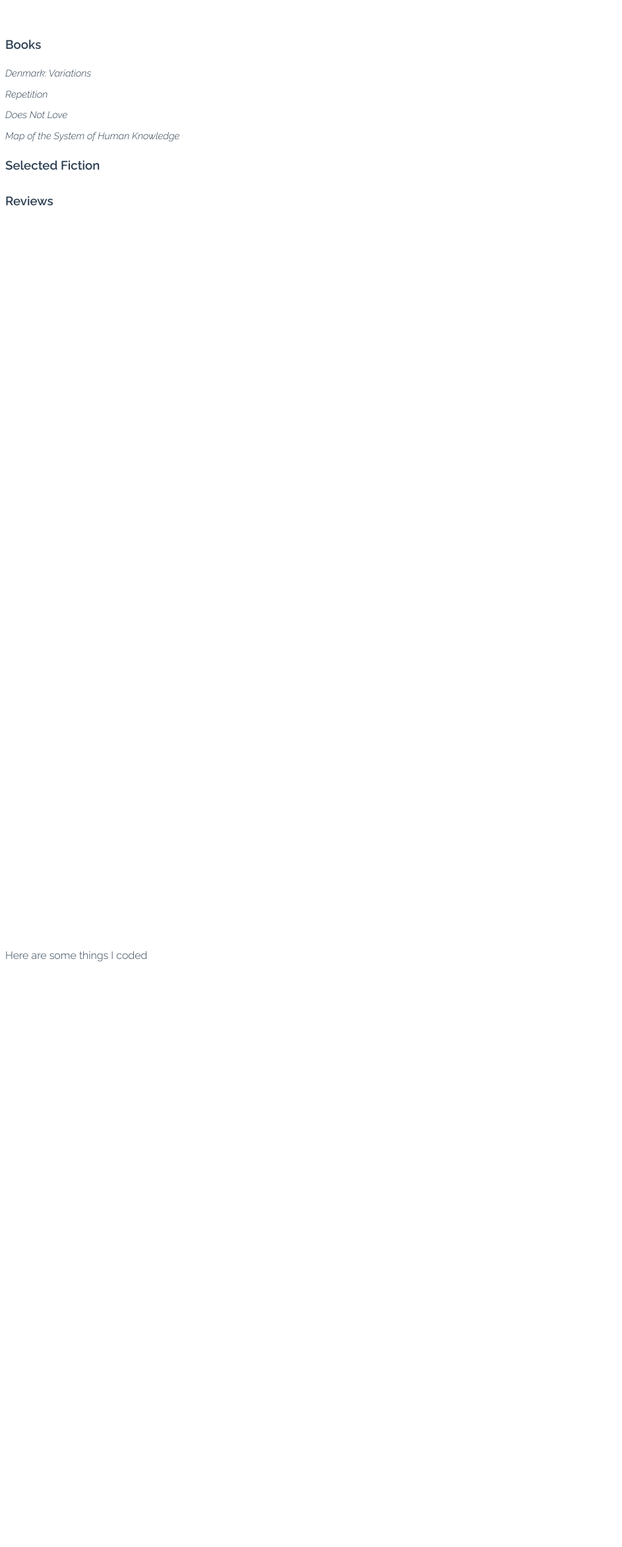
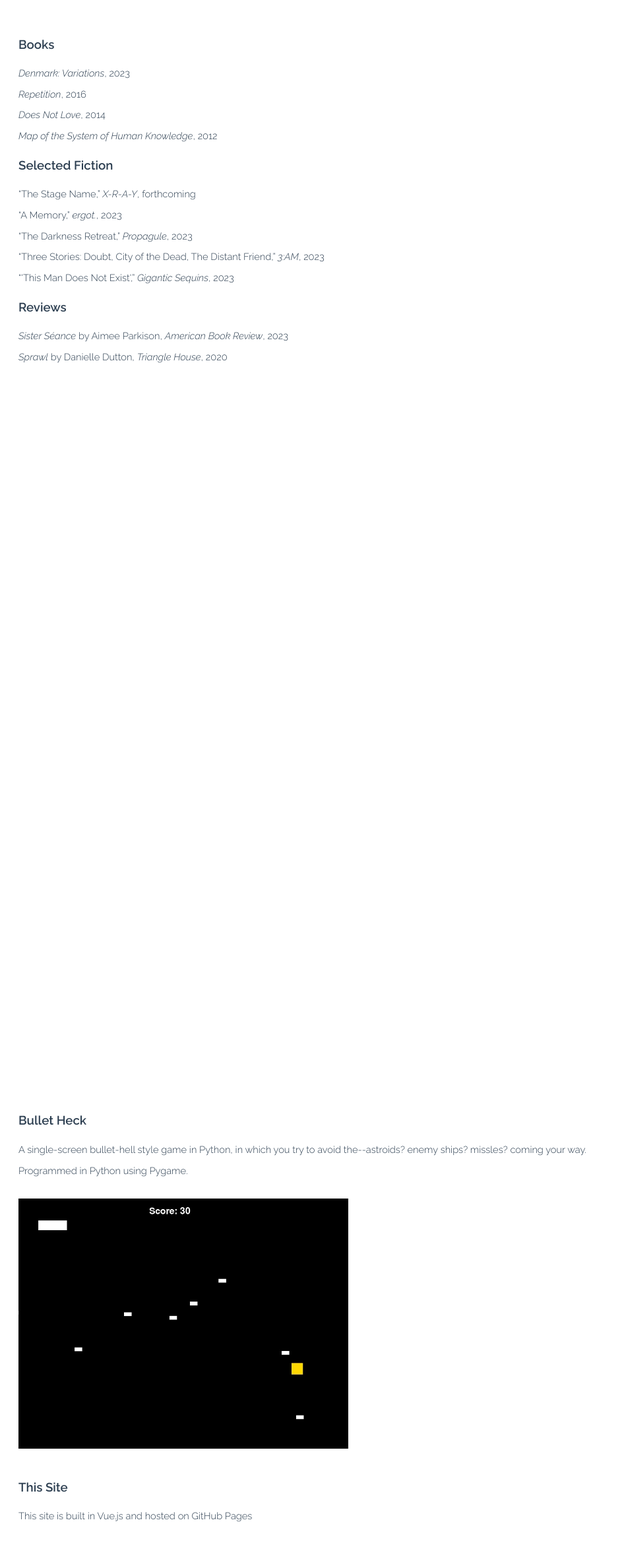
Before and after one commit to jamestaddadcox/jamestaddadcox.github.io, a Vue app: page / in a window 1280 px wide. Shown: the part 1668-4012 px from the top of the page at 66% size, without its empty margins (0-943 px from the left). Built offline with nearby package versions, Linux system fonts and the light colour scheme.

Commit message:
built out WritingSection, implemented CodeSection and ContactSection

```diff
--- /dev/null
+++ b/src/components/CodeSection.vue
@@ -0,0 +1,24 @@
+<template>
+  <div>
+    <h1><a href="https://github.com/jamestaddadcox/BulletHeck" target="blank">Bullet Heck</a></h1>
+    <p>A single-screen bullet-hell style game in Python, in which you try to avoid the--astroids? enemy ships? missles? coming your way.</p>
+    <p>Programmed in Python using Pygame.</p>
+    <img src="../assets/bulletHeckScreenshot2.jpg" alt="Screenshot from Bullet Heck">
+    <h1>This Site</h1>
+    <p>This site is built in Vue.js and hosted on GitHub Pages</p>
+  </div>
+</template>
+
+<script>
+export default {
+
+}
+</script>
+
+<style scoped>
+    img {
+        width: 500px;
+        max-width: 90%;
+        padding: 20px;
+    }
+</style>
--- /dev/null
+++ b/src/components/ContactSection.vue
@@ -0,0 +1,22 @@
+<template>
+  <div>
+    <h1>Hello</h1>
+    <p><a href="mailto:jamestaddadcox@gmail.com" class="first">email </a> | <a href="https://github.com/jamestaddadcox" class="next">github </a> | <a href="https://www.linkedin.com/in/james-tadd-adcox/" class="next">linkedin</a></p>
+  </div>
+</template>
+
+<script>
+export default {
+
+}
+</script>
+
+<style scoped>
+.first {
+    padding: 0px 20px 0px 0px;
+}
+.next {
+    padding: 0px 20px;
+}
+
+</style>
--- a/src/components/MainText.vue
+++ b/src/components/MainText.vue
@@ -7,11 +7,11 @@
     </div>
     <div class="spacer"></div>
     <div id="code" class="content">
-      Here are some things I coded
+      <CodeSection/>
     </div>
     <div class="spacer"></div>
     <div id="contact" class="content">
-      Here's where I put my contact information
+      <ContactSection/>
     </div>
     <div class="spacer"></div>
     <div id="secret">
@@ -21,11 +21,15 @@
 </template>
 
 <script>
+import CodeSection from './CodeSection.vue'
+import ContactSection from './ContactSection.vue'
 import WritingSection from './WritingSection.vue'
 
 export default {
     components: {
-      WritingSection
+      WritingSection,
+      CodeSection,
+      ContactSection
     }
 }
 </script>
--- a/src/components/WritingSection.vue
+++ b/src/components/WritingSection.vue
@@ -3,23 +3,67 @@
     <h1>
         Books
     </h1>
-    <p class="title">Denmark: Variations</p>
-    <p class="title">Repetition</p>
-    <p class="title">Does Not Love</p>
-    <p class="title">Map of the System of Human Knowledge</p>
+    <p v-for="book in books" :key="book.title">
+        <span v-if="book.url !== ''">
+            <a :href="book.url" target="blank"><span class="title">{{book.title}}</span>, {{book.year}}</a>
+        </span>
+        <span v-else>
+            <span class="title">{{book.title}}</span>, {{book.year}}
+        </span>
+    </p>
+
     <h1>
         Selected Fiction
     </h1>
+    <p v-for="fiction in fictions" :key="fiction.title">
+        <span v-if="fiction.url !== ''">
+            <a :href="fiction.url" target="blank">“{{fiction.title}},” <span class="title">{{fiction.publisher}}</span>, {{fiction.year}}</a>
+        </span>
+        <span v-else>
+            “{{fiction.title}},” <span class="title">{{fiction.publisher}}</span>, {{fiction.year}}
+        </span>
+    </p>
     <h1>
         Reviews
     </h1>
-
+    <p v-for="review in reviews" :key="review.title">
+        <span v-if="review.url !== ''">
+            <a :href="review.url" target="blank"><span class ="title">{{review.title}}</span> by {{review.author}}, <span class="title">{{review.publisher}}</span>, {{review.year}}</a>
+        </span>
+        <span v-else>
+            <span class ="title">{{review.title}}</span> by {{review.author}}, <span class="title">{{review.publisher}}</span>, {{review.year}}
+        </span>
+    </p>
 
   </div>
 </template>
 
 <script>
 export default {
+    data() {
+        return {
+            books: [
+                {title: 'Denmark: Variations', publisher: 'Hem Press', year: '2023', url: 'https://www.hempressbooks.com/shop/p/denmark-variations'},
+                {title: 'Repetition', publisher: 'Cobalt Press', year: '2016', url: 'https://www.cobaltreview.com/product/adcox-repetition/'},
+                {title: 'Does Not Love', publisher: 'Curbside Splendor', year: '2014', url: 'https://www.amazon.com/Does-Love-James-Tadd-Adcox/dp/1940430232/'},
+                {title: 'Map of the System of Human Knowledge', publisher: 'Tiny Hardcore Press', year: '2012', url: 'https://www.amazon.com/Map-System-Human-Knowledge/dp/0998070165/'},
+            ],
+            fictions: [
+                {title: 'The Stage Name', publisher: 'X-R-A-Y', year: 'forthcoming', url: ''},
+                {title: 'A Memory', publisher: 'ergot.', year: '2023', url: 'https://www.ergot.press/authors/James_Tadd_Adcox/A_Memory'},
+                {title: 'The Darkness Retreat', publisher: 'Propagule', year: '2023', url: 'https://www.propagule.co/fiction/the-darkness-retreat'},
+                {title: 'Three Stories: Doubt, City of the Dead, The Distant Friend', publisher: '3:AM', year: '2023', url: 'https://www.3ammagazine.com/3am/three-stories-5/'},
+                {title: '\'This Man Does Not Exist\'', publisher: 'Gigantic Sequins', year: '2023', url: 'https://gigantic-sequins.square.site/product/GSissue14/40'},
+                // {title: '', publisher: '', year: '', url: ''},
+
+            ],
+            reviews: [
+                {title: 'Sister Séance', author: 'Aimee Parkison', publisher: 'American Book Review', year: '2023', url: 'https://muse.jhu.edu/pub/17/article/902833'},
+                {title: 'Sprawl', author: 'Danielle Dutton', publisher: 'Triangle House', year: '2020', url: 'https://www.triangle.house/blog/revisit-james-tadd-adcox-on-sprawl'},
+
+            ]
+        }
+    }
 
 }
 </script>
@@ -28,10 +72,15 @@ export default {
     h1 {
         font-size: 14pt;
         font-weight: 600;
-        padding: 10px 0px;
+        padding: 10px 0px 10px 20px;
+    }
+    a {
+        color: inherit;
+        text-decoration: inherit;
     }
     p {
         font-size: 11pt;
+        padding: 0px 0px 0px 20px;
     }
     .title {
         font-style: italic;
```
Also changed, not shown: src/assets/bulletHeckScreenshot2.jpg (added).
